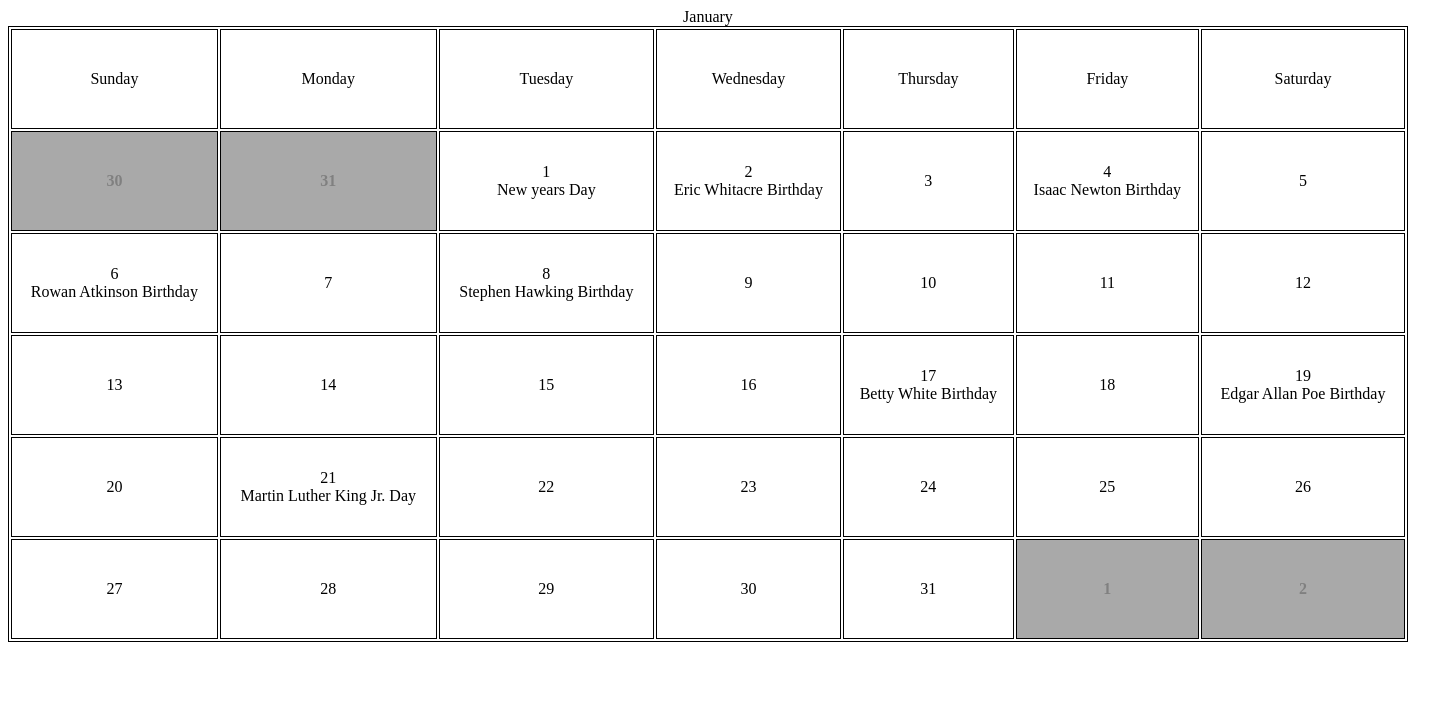
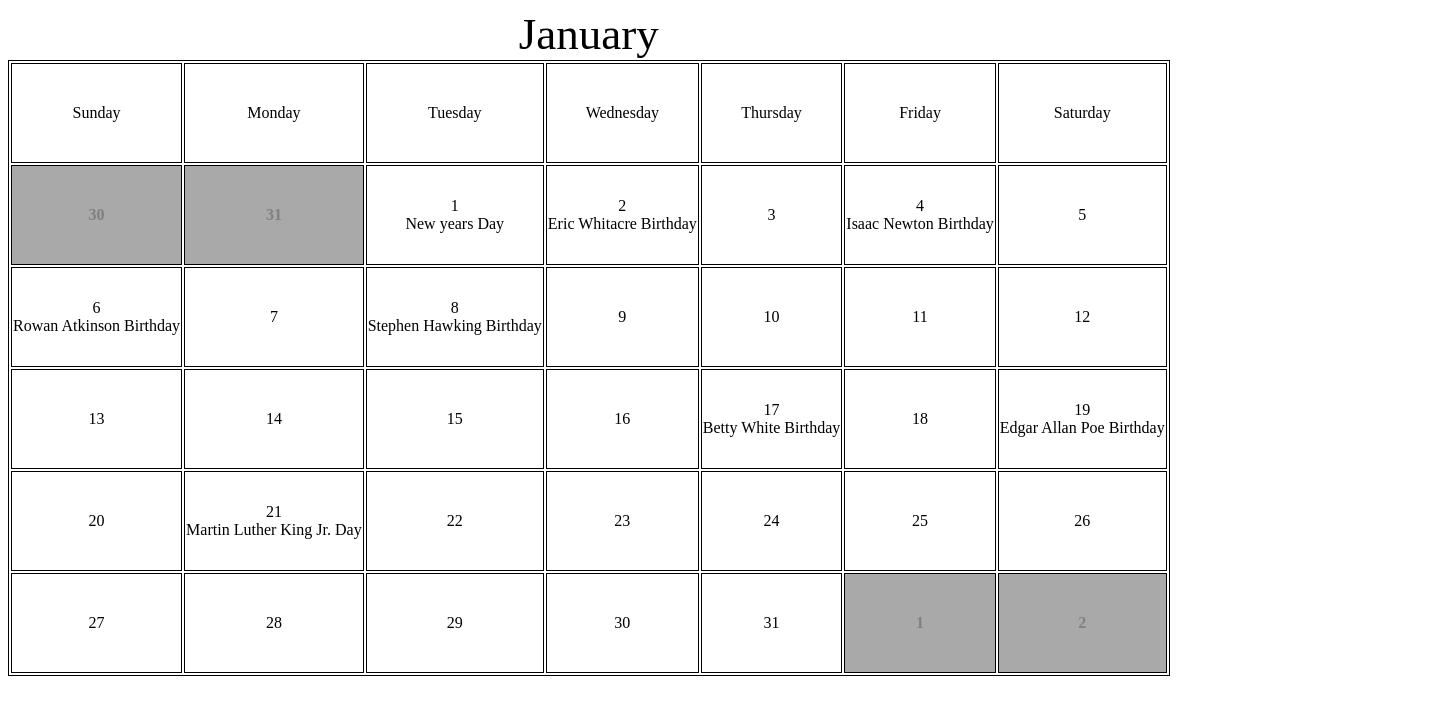
Before and after one commit to EmreDogan0613/CS290, a PHP site: page /Calendar/index.html in a window 1440 px wide. Shown: the top 715 px of the page. Run offline with PHP 8.4, Linux system fonts and the light colour scheme.

Commit message:
changed caption and size

```diff
--- a/Calendar/styles/index.css
+++ b/Calendar/styles/index.css
@@ -8,7 +8,8 @@
     box-sizing: inherit;
 }
 table {
-  width: 1400px;
+  max-width:1400px;
+width: auto;
 }
 table, th, td, wp {
   border: 1px solid black;
@@ -22,6 +23,7 @@ th{
     background-color: darkgray
 }
 caption{
+    font-size: 45px;
 
 }
 wp{
```
